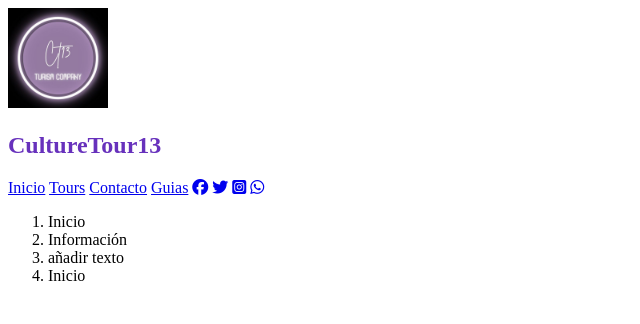
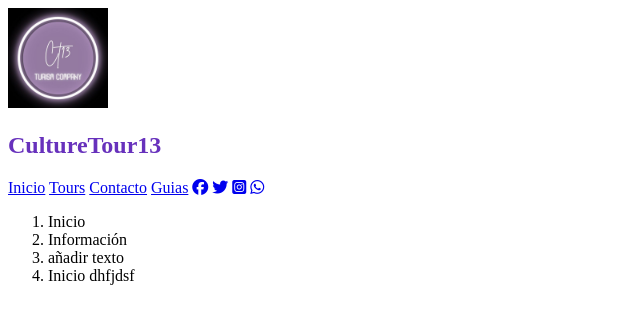
Before and after one commit to JakcSosa/Proyecto-Compa-ia, a plain HTML site: page index.html in a window 1280 px wide. Shown: the full height of the page, 0-640 px from the left. Drawn offline with Linux system fonts and the light colour scheme; files that its build step writes are made by us from their sources.

Commit message:
proyecto

```diff
--- a/index.html
+++ b/index.html
@@ -35,7 +35,7 @@
                 <li>Inicio</li>
                 <li>Información</li>
                 <li>añadir texto</li>
-                <li>Inicio</li>
+                <li>Inicio dhfjdsf</li>
             </ol>
             </tr>
         </table>
```
